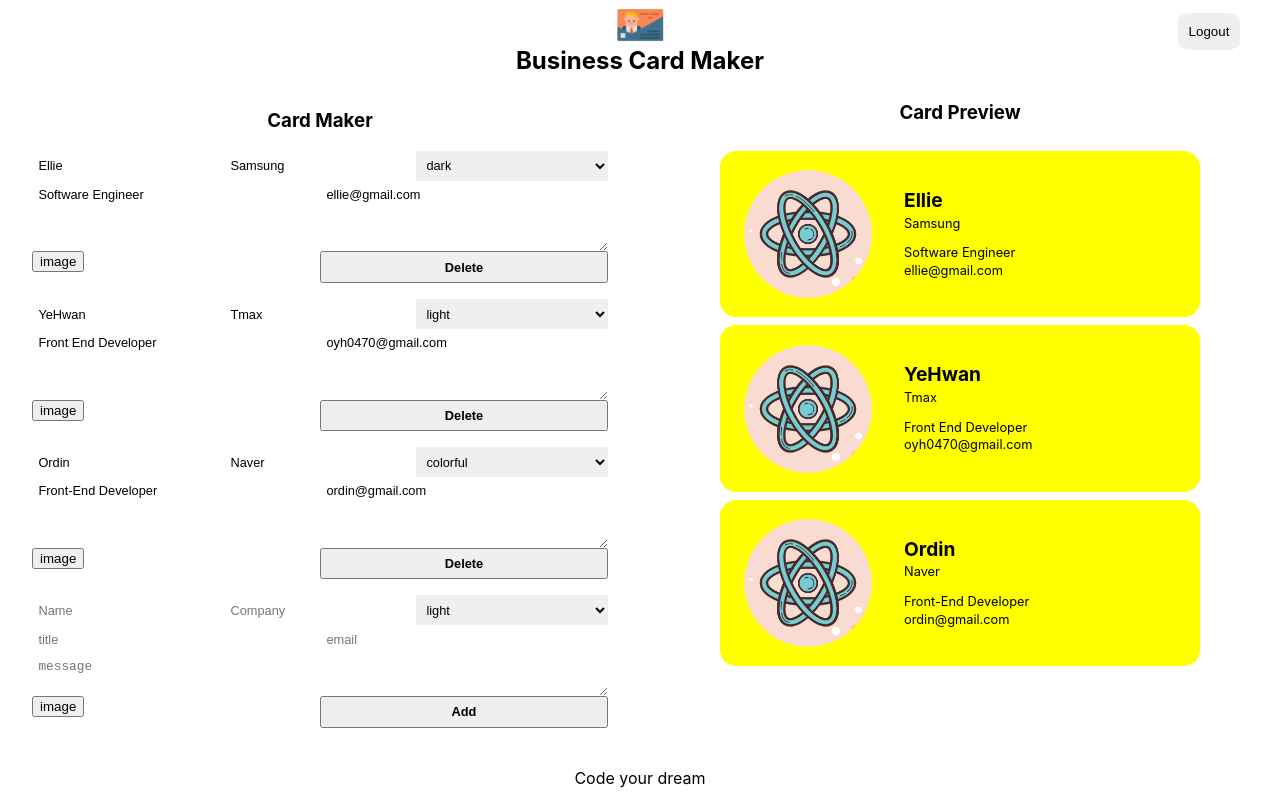
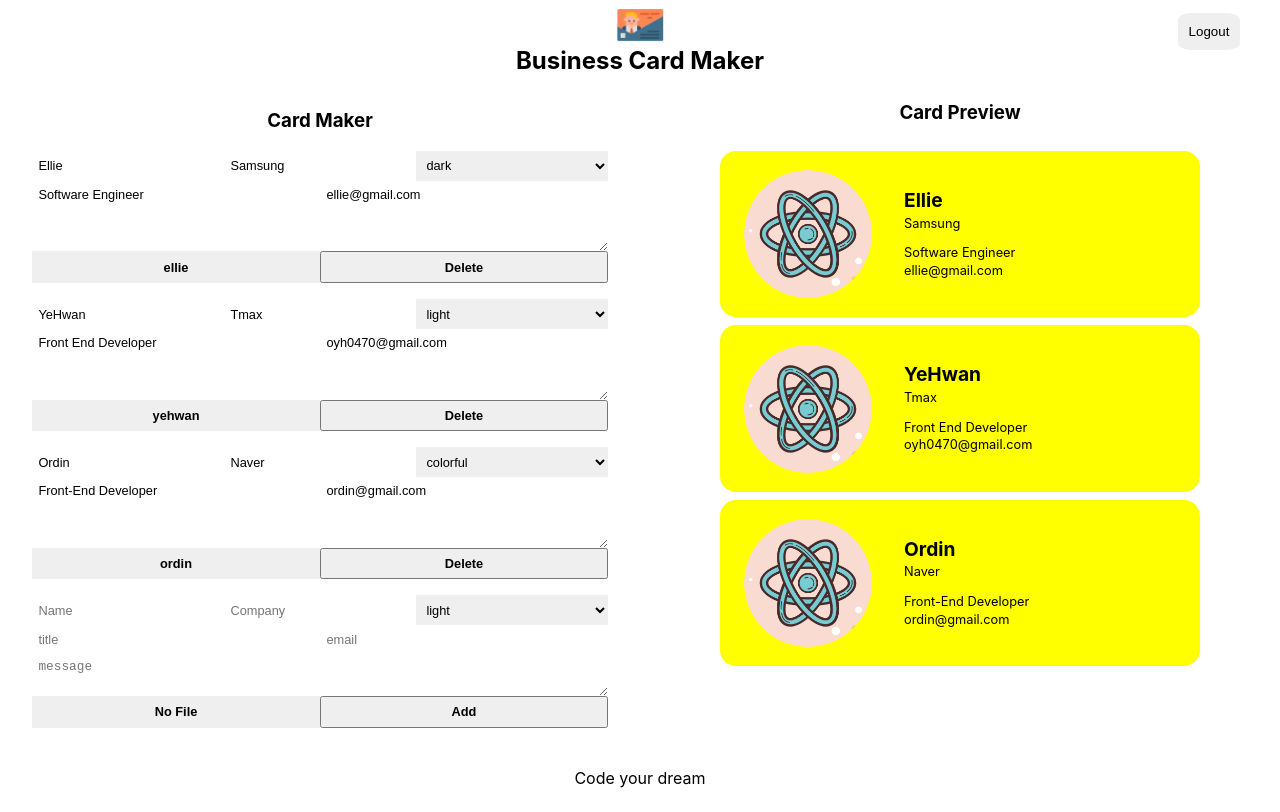
Before and after one commit to OhYeHwan/cardMaker-project, a React (Create React App) app: page /maker in a window 1280 px wide. Built offline with nearby package versions, Linux system fonts and the light colour scheme; no server answers; sample sign-in values are in the browser's storage.

Commit message:
handle image uploading

```diff
--- a/package.json
+++ b/package.json
@@ -11,7 +11,8 @@
     "react-dom": "^17.0.2",
     "react-router-dom": "^5.3.0",
     "react-scripts": "4.0.3",
-    "web-vitals": "^1.0.1"
+    "web-vitals": "^1.0.1",
+    "websocket": "^1.0.34"
   },
   "scripts": {
     "start": "react-scripts start",
--- a/src/App.js
+++ b/src/app.jsx
@@ -3,7 +3,7 @@
 import { BrowserRouter, Switch, Route } from 'react-router-dom';
 import Maker from './components/maker/maker';
 
-function App({ authService }) {
+function App({ FileInput, authService }) {
   return (
     // 단순히 스타일링만 위한 것이라면 : div
     // 의미있는 그룹이라면 : section, hearder ...
@@ -14,7 +14,7 @@
             <Login authService={authService} />
           </Route>
           <Route path="/maker">
-            <Maker authService={authService} />
+            <Maker FileInput={FileInput} authService={authService} />
           </Route>
         </Switch>
       </BrowserRouter>
--- a/src/components/card_add_form/card_add_form.jsx
+++ b/src/components/card_add_form/card_add_form.jsx
@@ -1,9 +1,8 @@
-import React, { useRef } from 'react';
+import React, { useRef, useState } from 'react';
 import Button from '../button/button';
-import ImageFileInput from '../image_file_input/image_file_input';
 import styles from './card_add_form.module.css';
 
-const CardAddForm = ({ onAdd }) => {
+const CardAddForm = ({ FileInput, onAdd }) => {
   const formRef = useRef();
   const nameRef = useRef();
   const companyRef = useRef();
@@ -11,6 +10,14 @@
   const titleRef = useRef();
   const emailRef = useRef();
   const messageRef = useRef();
+  const [file, setFile] = useState({ fileName: null, fileURL: null });
+
+  const onFileChange = (file) => {
+    setFile({
+      fileName: file.name,
+      fileURL: file.url,
+    });
+  };
 
   const onSubmit = (event) => {
     event.preventDefault();
@@ -22,10 +29,11 @@
       title: titleRef.current.value || '',
       email: emailRef.current.value || '',
       message: messageRef.current.value || '',
-      fileName: '',
-      fileURL: '',
+      fileName: file.fileName || '',
+      fileURL: file.fileURL || '',
     };
     formRef.current.reset();
+    setFile({ fileName: null, fileURL: null });
     onAdd(card);
   };
   return (
@@ -75,7 +83,7 @@
         placeholder="message"
       ></textarea>
       <div className={styles.fileInput}>
-        <ImageFileInput />
+        <FileInput name={file.fileName} onFileChange={onFileChange} />
       </div>
       <Button name="Add" onClick={onSubmit} />
     </form>
--- a/src/components/card_edit_form/card_edit_form.jsx
+++ b/src/components/card_edit_form/card_edit_form.jsx
@@ -1,9 +1,8 @@
 import React, { useRef } from 'react';
 import Button from '../button/button';
-import ImageFileInput from '../image_file_input/image_file_input';
 import styles from './card_edit_form.module.css';
 
-const CardEditForm = ({ card, updateCard, deleteCard }) => {
+const CardEditForm = ({ FileInput, card, updateCard, deleteCard }) => {
   const nameRef = useRef();
   const companyRef = useRef();
   const themeRef = useRef();
@@ -13,6 +12,14 @@
 
   const { name, company, title, email, message, theme, fileName, fileURL } =
     card;
+
+  const onFileChange = (file) => {
+    updateCard({
+      ...card,
+      fileName: file.name,
+      fileURL: file.url,
+    });
+  };
 
   const onChange = (event) => {
     if (event.currentTarget == null) {
@@ -80,7 +87,7 @@
         onChange={onChange}
       ></textarea>
       <div className={styles.fileInput}>
-        <ImageFileInput />
+        <FileInput name={fileName} onFileChange={onFileChange} />
       </div>
       <Button name="Delete" onClick={onSubmit} />
     </form>
--- a/src/components/editor/editor.jsx
+++ b/src/components/editor/editor.jsx
@@ -3,18 +3,19 @@
 import CardEditForm from '../card_edit_form/card_edit_form';
 import styles from './editor.module.css';
 
-const Editor = ({ cards, addCard, updateCard, deleteCard }) => (
+const Editor = ({ FileInput, cards, addCard, updateCard, deleteCard }) => (
   <section className={styles.editor}>
     <h1 className={styles.title}>Card Maker</h1>
     {Object.keys(cards).map((key) => (
       <CardEditForm
         key={key}
+        FileInput={FileInput}
         card={cards[key]}
         updateCard={updateCard}
         deleteCard={deleteCard}
       />
     ))}
-    <CardAddForm onAdd={addCard} />
+    <CardAddForm FileInput={FileInput} onAdd={addCard} />
   </section>
 );
 
--- a/src/components/image_file_input/image_file_input.jsx
+++ b/src/components/image_file_input/image_file_input.jsx
@@ -1,6 +1,42 @@
-import React from 'react';
+import React, { useRef } from 'react';
 import styles from './image_file_input.module.css';
 
-const ImageFileInput = (props) => <button>image</button>;
+const ImageFileInput = ({ imageUploader, name, onFileChange }) => {
+  const inputRef = useRef();
+  const onButtonClick = (event) => {
+    event.preventDefault();
+    inputRef.current.click();
+  };
+
+  //   const onChange = (event) => {
+  //     console.log(event.target.files[0]);
+  //     imageUploader.upload(event.target.files[0]).then(console.log);
+  //   };
+
+  const onChange = async (event) => {
+    const uploaded = await imageUploader.upload(event.target.files[0]);
+    console.log(uploaded);
+    onFileChange({
+      name: uploaded.original_filename,
+      url: uploaded.url,
+    });
+  };
+
+  return (
+    <div className={styles.container}>
+      <input
+        ref={inputRef}
+        className={styles.input}
+        type="file"
+        accept="image/*"
+        name="file"
+        onChange={onChange}
+      />
+      <button className={styles.button} onClick={onButtonClick}>
+        {name || 'No File'}
+      </button>
+    </div>
+  );
+};
 
 export default ImageFileInput;
--- a/src/components/image_file_input/image_file_input.module.css
+++ b/src/components/image_file_input/image_file_input.module.css
@@ -0,0 +1,24 @@
+@value makerLightGrey from '../../common/colors.css';
+.container {
+  width: 100%;
+  height: 100%;
+  display: flex;
+}
+
+.input {
+  display: none;
+}
+
+.button {
+  width: 100%;
+  background-color: markerLightGrey;
+  font-weight: bold;
+  cursor: pointer;
+  border: 0;
+  outline: 0;
+  font-size: 0.8rem;
+}
+
+.button:hover {
+  opacity: 0.8;
+}
--- a/src/components/maker/maker.jsx
+++ b/src/components/maker/maker.jsx
@@ -6,7 +6,7 @@
 import Preview from '../preview/preview';
 import styles from './maker.module.css';
 
-const Maker = ({ authService }) => {
+const Maker = ({ FileInput, authService }) => {
   const [cards, setCards] = useState({
     1: {
       id: '1',
@@ -74,6 +74,7 @@
       <Header onLogout={onLogout} />
       <div className={styles.container}>
         <Editor
+          FileInput={FileInput}
           cards={cards}
           addCard={createOrUpdateCard}
           updateCard={createOrUpdateCard}
--- a/src/index.js
+++ b/src/index.js
@@ -4,11 +4,21 @@
 import App from './app';
 import reportWebVitals from './reportWebVitals';
 import AuthService from './service/auth_service';
+import ImageUploader from './service/image_uploader';
+import ImageFileInput from './components/image_file_input/image_file_input';
 
 const authService = new AuthService();
+const imageUploader = new ImageUploader();
+
+// 확장 가능한 컴포넌트
+const FileInput = (props) => (
+  <ImageFileInput {...props} imageUploader={imageUploader} />
+);
+
+// 컴포넌트 props인 경우 대문자로 시작
 ReactDOM.render(
   <React.StrictMode>
-    <App authService={authService} />
+    <App authService={authService} FileInput={FileInput} />
   </React.StrictMode>,
   document.getElementById('root'),
 );
--- /dev/null
+++ b/src/service/image_uploader.js
@@ -0,0 +1,18 @@
+class ImageUploader {
+  async upload(file) {
+    const data = new FormData();
+    data.append('file', file);
+    data.append('upload_preset', 'pdzaoz52');
+
+    const res = await fetch(
+      'https://api.cloudinary.com/v1_1/drqni4rhj/upload',
+      {
+        method: 'POST',
+        body: data,
+      },
+    );
+    return await res.json();
+  }
+}
+
+export default ImageUploader;
```
Also changed, not shown: 1 other file (tests, documents, lock files or other folders).
